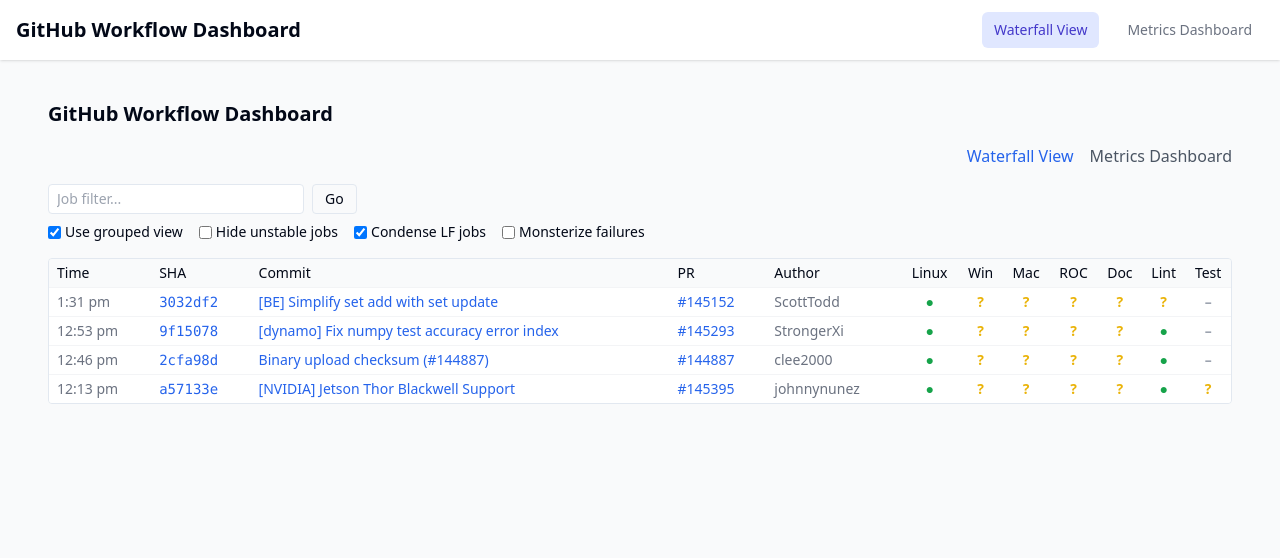
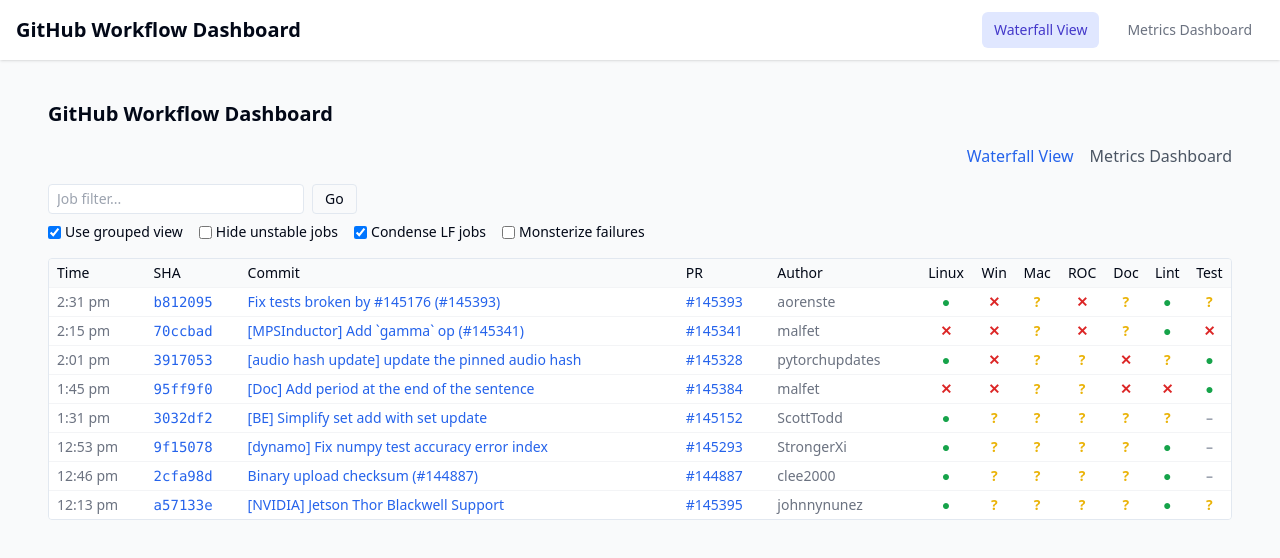
Before and after one commit to iamakanshab/Build_Dashboard_Demo, a React (Create React App) app in the folder frontend/: page / in a window 1280 px wide. Shown: the top 558 px of the page. Built offline with nearby package versions, Linux system fonts and the light colour scheme.

Commit message:
More UI elements

```diff
--- a/frontend/src/components/WaterfallView/index.jsx
+++ b/frontend/src/components/WaterfallView/index.jsx
@@ -12,6 +12,70 @@
 
   // Mock data matching the screenshot format
   const commits = [
+    {
+      time: '2:31 pm',
+      sha: 'b812095',
+      commit: 'Fix tests broken by #145176 (#145393)',
+      pr: '#145393',
+      author: 'aorenste',
+      results: {
+        'Linux': 'O',
+        'Win': 'X',
+        'Mac': '?',
+        'ROC': 'X',
+        'Doc': '?',
+        'Lint': 'O',
+        'Test': '?'
+      }
+    },
+    {
+      time: '2:15 pm',
+      sha: '70ccbad',
+      commit: '[MPSInductor] Add `gamma` op (#145341)',
+      pr: '#145341',
+      author: 'malfet',
+      results: {
+        'Linux': 'X',
+        'Win': 'X',
+        'Mac': '?',
+        'ROC': 'X',
+        'Doc': '?',
+        'Lint': 'O',
+        'Test': 'X'
+      }
+    },
+    {
+      time: '2:01 pm',
+      sha: '3917053',
+      commit: '[audio hash update] update the pinned audio hash',
+      pr: '#145328',
+      author: 'pytorchupdates',
+      results: {
+        'Linux': 'O',
+        'Win': 'X',
+        'Mac': '?',
+        'ROC': '?',
+        'Doc': 'X',
+        'Lint': '?',
+        'Test': 'O'
+      }
+    },
+    {
+      time: '1:45 pm',
+      sha: '95ff9f0',
+      commit: '[Doc] Add period at the end of the sentence',
+      pr: '#145384',
+      author: 'malfet',
+      results: {
+        'Linux': 'X',
+        'Win': 'X',
+        'Mac': '?',
+        'ROC': '?',
+        'Doc': 'X',
+        'Lint': 'X',
+        'Test': 'O'
+      }
+    },
     {
       time: '1:31 pm',
       sha: '3032df2',
```
Also changed, not shown: 1 other file (tests, documents, lock files or other folders).
